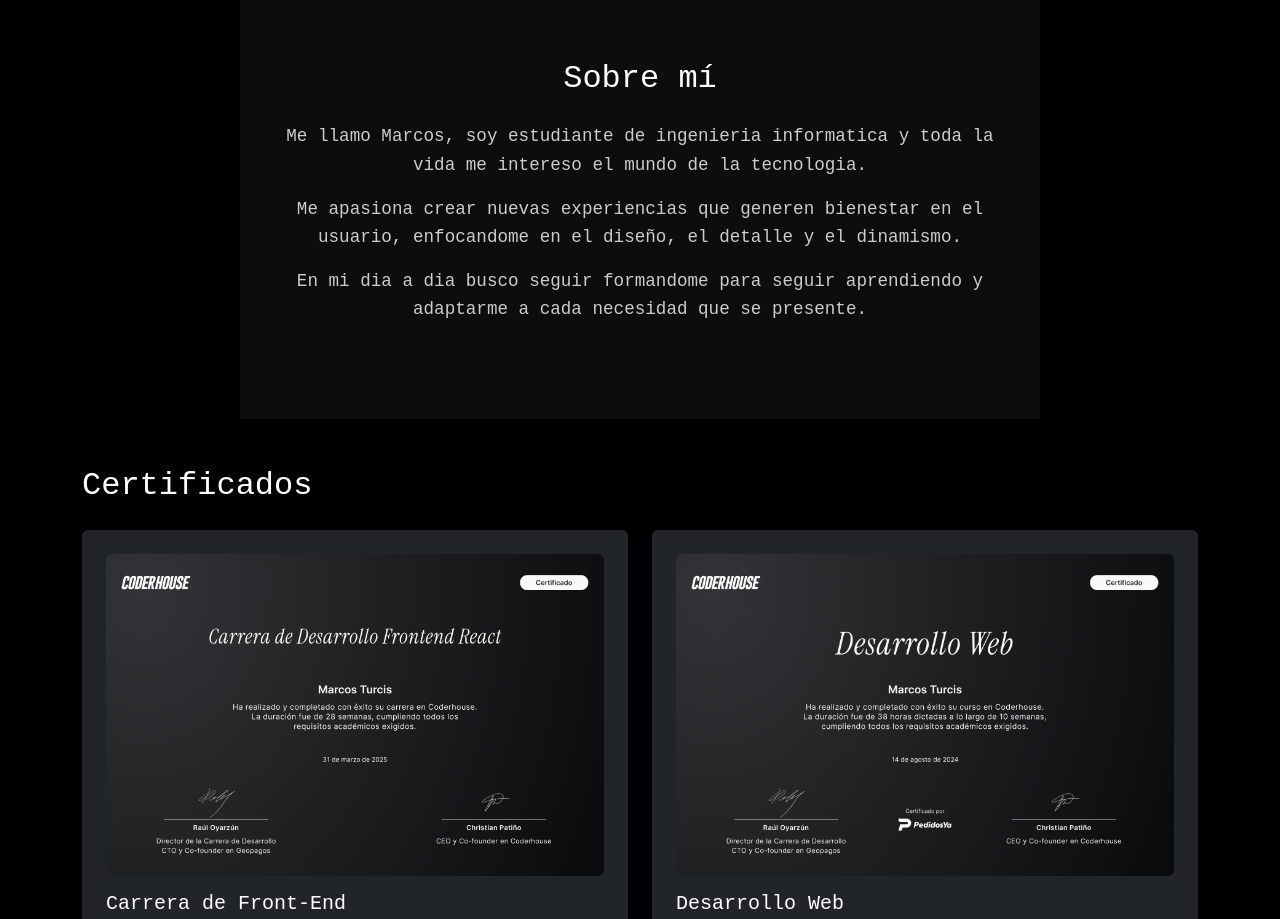
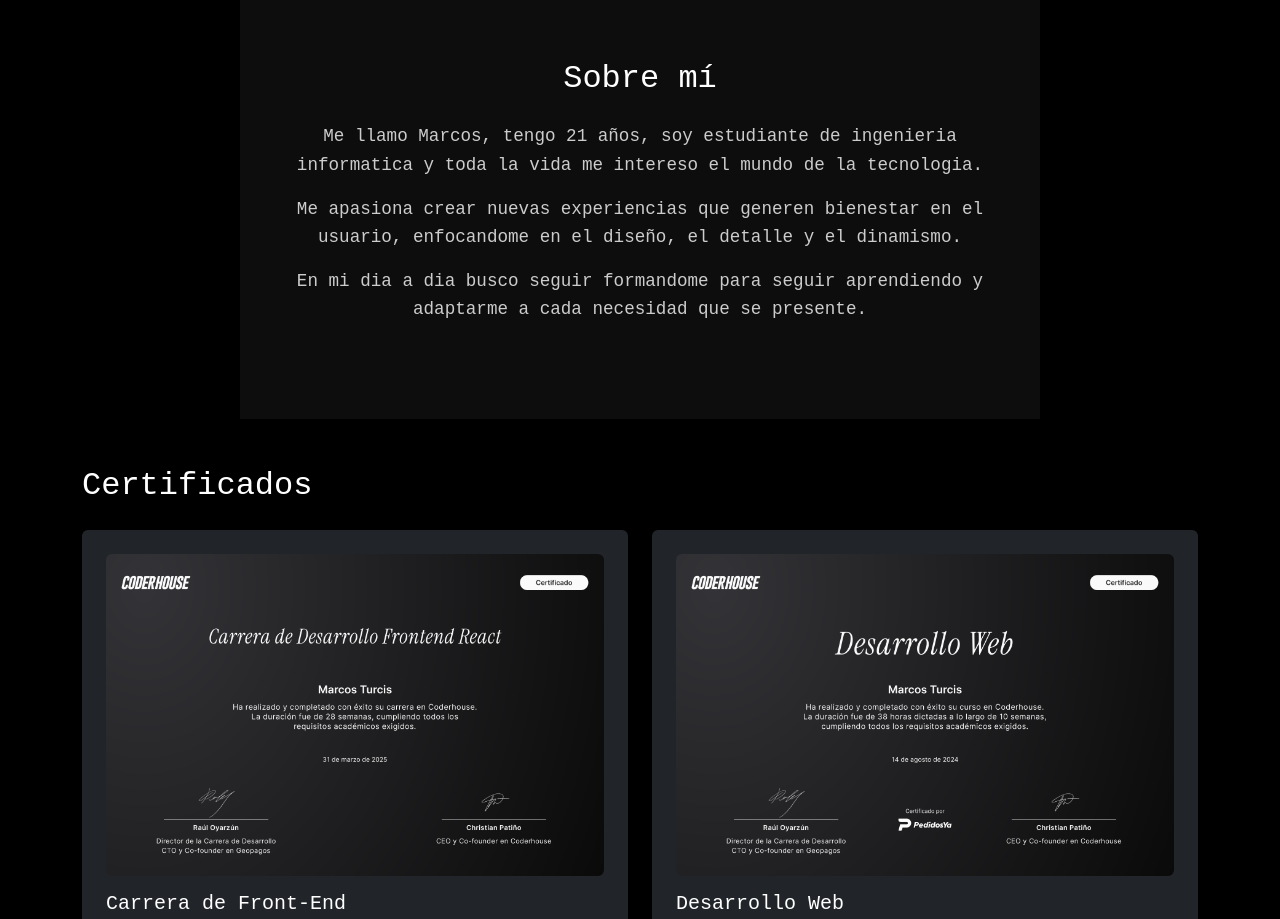
Before and after one commit to marcost3/portfolio, a React (Vite) app: page / in a window 1280 px wide. Shown: the part 820-1739 px from the top of the page. Built offline with nearby package versions, Linux system fonts and the light colour scheme.

Commit message:
ultima edicion FINAL

```diff
--- a/src/components/About.jsx
+++ b/src/components/About.jsx
@@ -6,7 +6,7 @@ const About = () => {
     <section className="about" id="about">
       <h2>Sobre mí</h2>
       <p>
-        Me llamo Marcos, soy estudiante de ingenieria informatica y toda la vida me intereso el mundo de la tecnologia.
+        Me llamo Marcos, tengo 21 años, soy estudiante de ingenieria informatica y toda la vida me intereso el mundo de la tecnologia.
       </p>
       <p>
         Me apasiona crear nuevas experiencias que generen bienestar en el usuario, enfocandome en el diseño, el detalle y el dinamismo.
```
